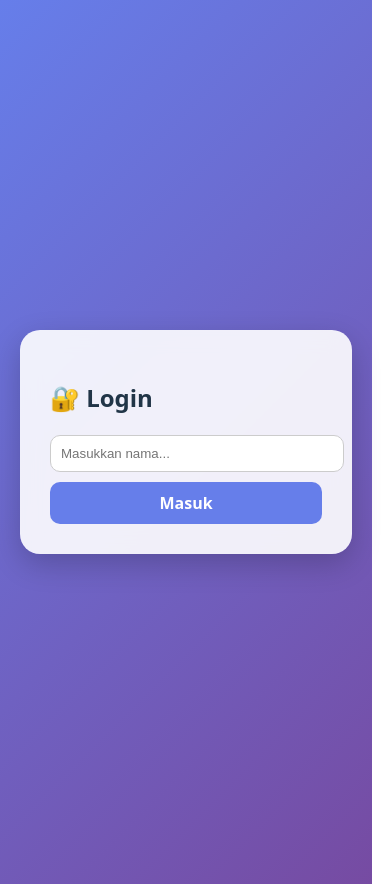
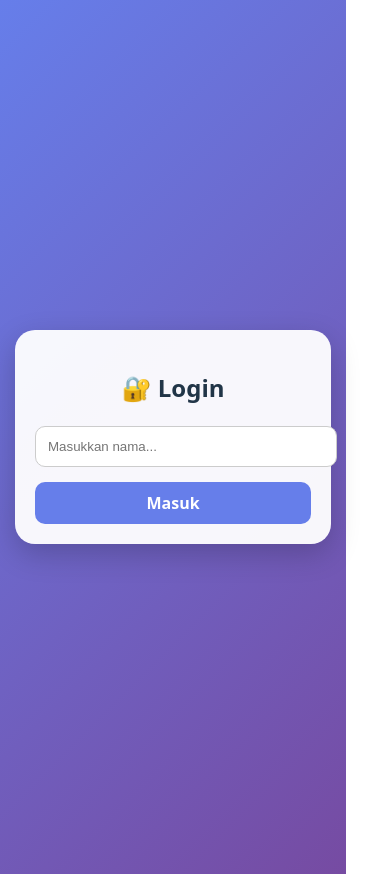
Before and after one commit to r4inn-pixel/web-apresiasi, a React (Vite) app: page / in a window 390 px wide. Built offline with nearby package versions, Linux system fonts and the light colour scheme.

Commit message:
Update: editable description + responsive UI

```diff
--- a/src/App.jsx
+++ b/src/App.jsx
@@ -1,17 +1,45 @@
 import { useState, useEffect } from "react";
-import { FaHeart, FaUserCircle, FaSignOutAlt } from "react-icons/fa";
+import {
+  FaHeart,
+  FaUserCircle,
+  FaSignOutAlt,
+  FaEdit,
+  FaSave,
+} from "react-icons/fa";
 
 function App() {
   const [user, setUser] = useState(localStorage.getItem("user") || "");
   const [inputUser, setInputUser] = useState("");
+
   const [likes, setLikes] = useState(
     Number(localStorage.getItem("likes")) || 0
   );
+
   const [comments, setComments] = useState(
     JSON.parse(localStorage.getItem("comments")) || []
   );
+
   const [newComment, setNewComment] = useState("");
 
+  const [description, setDescription] = useState(
+    localStorage.getItem("description") ||
+      "Mahasiswa kreatif dan inovatif di bidang teknologi."
+  );
+
+  const [editDesc, setEditDesc] = useState(false);
+
+  const [windowWidth, setWindowWidth] = useState(window.innerWidth);
+
+  // ================= RESPONSIVE =================
+  useEffect(() => {
+    const handleResize = () => setWindowWidth(window.innerWidth);
+    window.addEventListener("resize", handleResize);
+    return () => window.removeEventListener("resize", handleResize);
+  }, []);
+
+  const isMobile = windowWidth <= 480;
+
+  // ================= SAVE TO LOCAL STORAGE =================
   useEffect(() => {
     localStorage.setItem("likes", likes);
   }, [likes]);
@@ -24,9 +52,14 @@ function App() {
     localStorage.setItem("user", user);
   }, [user]);
 
+  useEffect(() => {
+    localStorage.setItem("description", description);
+  }, [description]);
+
+  // ================= LOGIN =================
   const handleLogin = () => {
     if (inputUser.trim() !== "") {
-      setUser(inputUser);
+      setUser(inputUser.trim());
     }
   };
 
@@ -35,18 +68,36 @@ function App() {
     localStorage.removeItem("user");
   };
 
+  // ================= COMMENT =================
   const handleAddComment = () => {
     if (newComment.trim() !== "") {
-      setComments([...comments, { name: user, text: newComment }]);
+      setComments([
+        ...comments,
+        { name: user, text: newComment },
+      ]);
       setNewComment("");
     }
   };
 
+  // ================= RESPONSIVE STYLE =================
+  const dynamicCard = {
+    ...card,
+    padding: isMobile ? "20px" : "30px",
+    maxWidth: isMobile ? "100%" : "420px",
+  };
+
+  const dynamicIconSize = isMobile ? 70 : 100;
+
+  const dynamicFont = {
+    fontSize: isMobile ? "13px" : "15px",
+  };
+
+  // ================= LOGIN PAGE =================
   if (!user) {
     return (
       <div style={container}>
-        <div style={card}>
-          <h2>🔐 Login</h2>
+        <div style={dynamicCard}>
+          <h2 style={{ textAlign: "center" }}>🔐 Login</h2>
           <input
             type="text"
             placeholder="Masukkan nama..."
@@ -62,9 +113,10 @@ function App() {
     );
   }
 
+  // ================= MAIN PAGE =================
   return (
     <div style={container}>
-      <div style={card}>
+      <div style={dynamicCard}>
         <div style={topBar}>
           <h2>🌟 Web Apresiasi 🌟</h2>
           <button onClick={handleLogout} style={logoutBtn}>
@@ -73,21 +125,42 @@ function App() {
         </div>
 
         <div style={{ textAlign: "center" }}>
-          <FaUserCircle size={100} color="#667eea" />
-          <h3 style={{ marginTop: "10px" }}>Rahmaniarti</h3>
-          <p style={{ color: "#555" }}>
-            Mahasiswa kreatif dan inovatif di bidang teknologi.
-          </p>
+          <FaUserCircle size={dynamicIconSize} color="#667eea" />
 
-          <p style={{ marginTop: "10px" }}>
-            Login sebagai: <b>{user}</b>
-          </p>
+          <h3 style={{ marginTop: "10px" }}>
+            {user.charAt(0).toUpperCase() + user.slice(1)}
+          </h3>
+
+          {/* ================= EDITABLE DESCRIPTION ================= */}
+          {!editDesc ? (
+            <p style={{ color: "#555", ...dynamicFont }}>
+              {description}
+              <FaEdit
+                style={{ marginLeft: "8px", cursor: "pointer" }}
+                onClick={() => setEditDesc(true)}
+              />
+            </p>
+          ) : (
+            <>
+              <textarea
+                value={description}
+                onChange={(e) => setDescription(e.target.value)}
+                style={textarea}
+              />
+              <button
+                onClick={() => setEditDesc(false)}
+                style={primaryBtn}
+              >
+                <FaSave /> Simpan
+              </button>
+            </>
+          )}
 
           <button
             onClick={() => setLikes(likes + 1)}
             style={likeBtn}
           >
-            <FaHeart /> {likes}
+            ❤️ {likes}
           </button>
         </div>
 
@@ -109,9 +182,18 @@ function App() {
         </div>
 
         <div style={{ marginTop: "15px" }}>
+          {comments.length === 0 && (
+            <p style={{ color: "#777" }}>
+              Belum ada komentar...
+            </p>
+          )}
+
           {comments.map((c, index) => (
             <div key={index} style={commentItem}>
-              <b>{c.name}</b>
+              <b>
+                {c.name.charAt(0).toUpperCase() +
+                  c.name.slice(1)}
+              </b>
               <p style={{ margin: "5px 0 0 0" }}>{c.text}</p>
             </div>
           ))}
@@ -121,7 +203,7 @@ function App() {
   );
 }
 
-/* ===== MODERN STYLE ===== */
+/* ================= STYLE ================= */
 
 const container = {
   minHeight: "100vh",
@@ -129,25 +211,31 @@ const container = {
   justifyContent: "center",
   alignItems: "center",
   background: "linear-gradient(135deg, #667eea, #764ba2)",
-  padding: "20px"
+  padding: "15px",
 };
 
 const card = {
-  background: "rgba(255,255,255,0.9)",
-  backdropFilter: "blur(10px)",
-  padding: "30px",
+  background: "rgba(255,255,255,0.95)",
   borderRadius: "20px",
   width: "100%",
-  maxWidth: "400px",
-  boxShadow: "0 10px 30px rgba(0,0,0,0.2)"
+  boxShadow: "0 10px 30px rgba(0,0,0,0.2)",
 };
 
 const input = {
-  padding: "10px",
+  padding: "12px",
   width: "100%",
   borderRadius: "10px",
   border: "1px solid #ccc",
-  marginBottom: "10px"
+  marginBottom: "10px",
+};
+
+const textarea = {
+  width: "100%",
+  padding: "10px",
+  borderRadius: "10px",
+  border: "1px solid #ccc",
+  marginBottom: "10px",
+  minHeight: "70px",
 };
 
 const primaryBtn = {
@@ -158,45 +246,44 @@ const primaryBtn = {
   background: "#667eea",
   color: "white",
   cursor: "pointer",
-  fontWeight: "bold"
+  fontWeight: "bold",
+  marginTop: "5px",
 };
 
 const likeBtn = {
+  marginTop: "15px",
   padding: "10px 20px",
   borderRadius: "50px",
   border: "none",
   background: "#ff4d6d",
   color: "white",
   cursor: "pointer",
-  fontSize: "16px",
-  marginTop: "10px",
-  transition: "0.3s"
 };
 
 const logoutBtn = {
   background: "transparent",
   border: "none",
   cursor: "pointer",
-  fontSize: "18px"
+  fontSize: "18px",
 };
 
 const commentBox = {
   display: "flex",
-  flexDirection: "column"
+  flexDirection: "column",
 };
 
 const commentItem = {
   background: "#f4f4f4",
   padding: "10px",
   borderRadius: "10px",
-  marginBottom: "10px"
+  marginBottom: "10px",
 };
 
 const topBar = {
   display: "flex",
   justifyContent: "space-between",
   alignItems: "center",
-  marginBottom: "20px"
+  marginBottom: "20px",
 };
 
 export default App;
```
